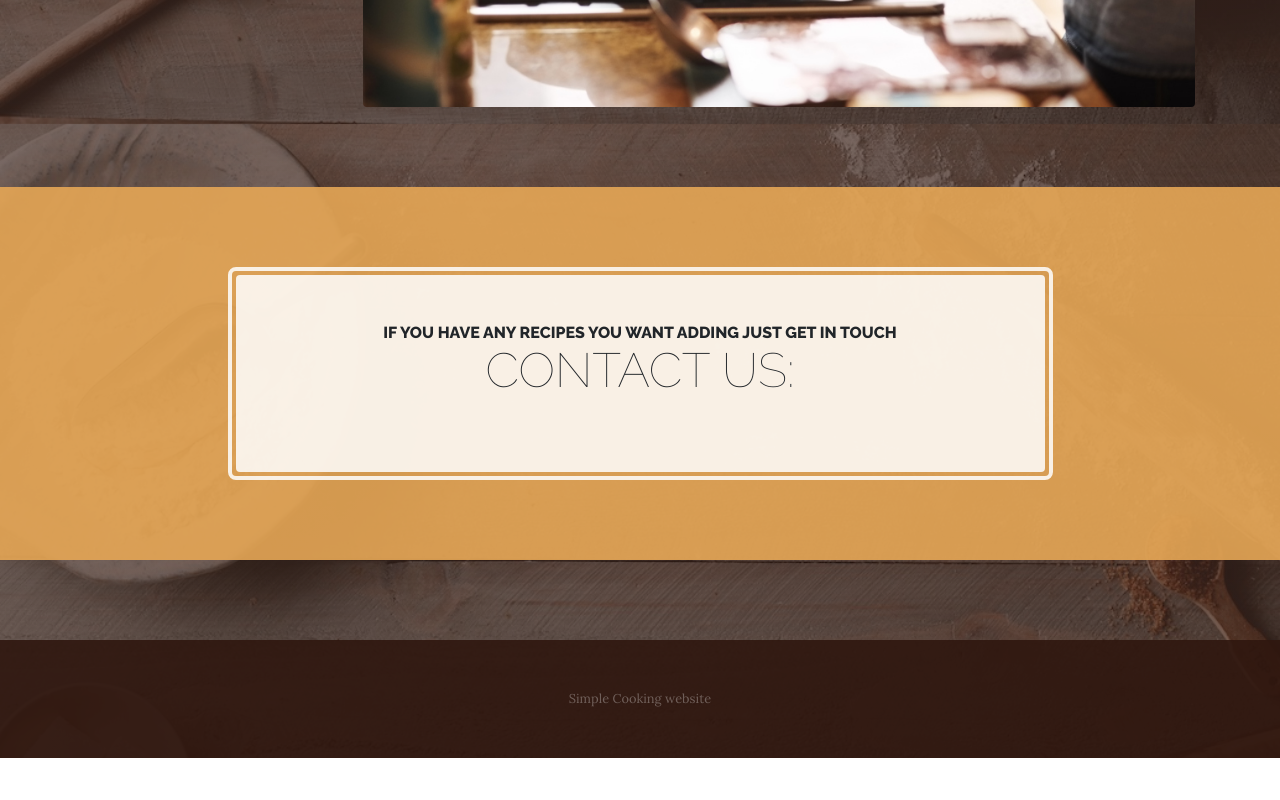
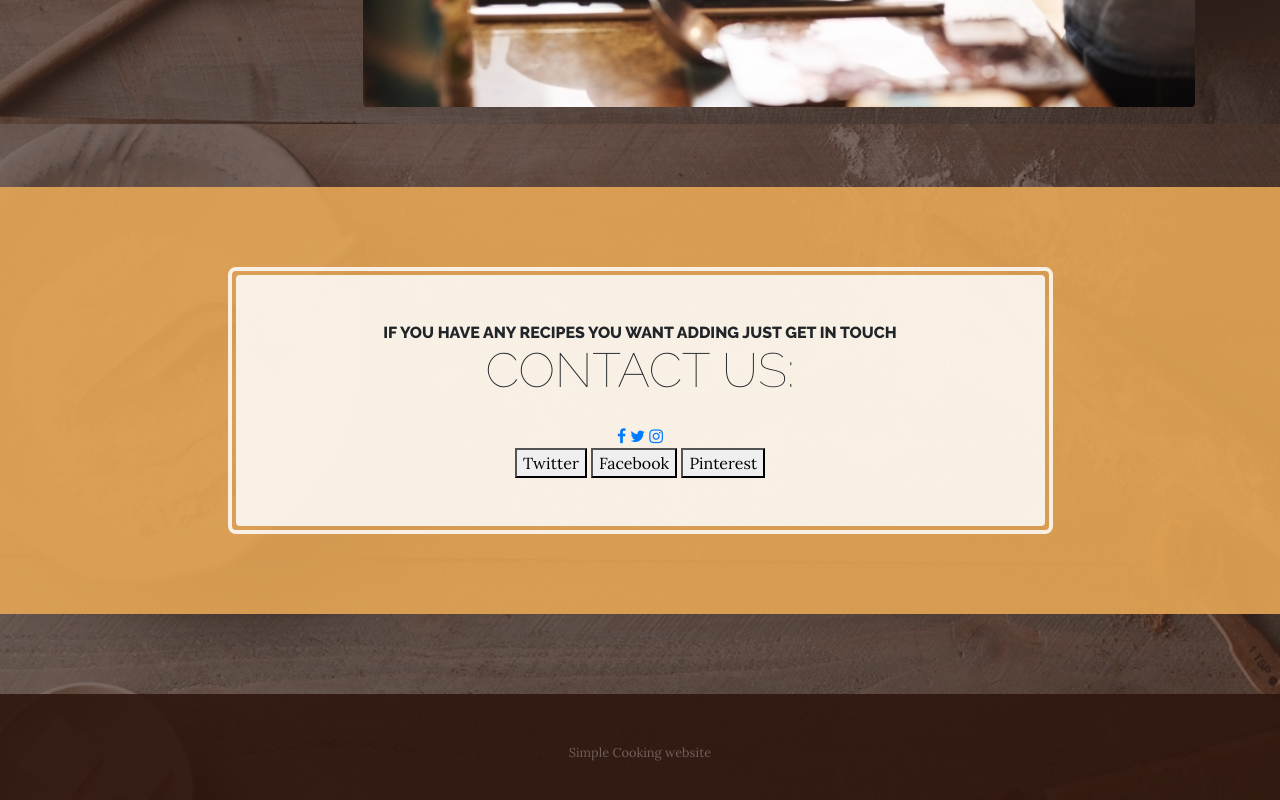
Before and after one commit to 1709330/Final-website, a website: page startbootstrap-business-casual-gh-pages/index.html in a window 1280 px wide. Shown: the part 832-1632 px from the top of the page. Before the commit the page ends 1590 px from the top, so only its background shows below. Drawn offline with Linux system fonts and the light colour scheme.

Commit message:
Social media buttons

```diff
--- a/startbootstrap-business-casual-gh-pages/css/business-casual.css
+++ b/startbootstrap-business-casual-gh-pages/css/business-casual.css
@@ -263,3 +263,25 @@ p {
 #gap {
   color: rgba(255, 255, 255, 0)
 }
+
+#social-buttons {
+  margin-top: 50px;
+}
+
+.fa-facebook {
+    padding: 20px;
+    font-size: 30px;
+    width: 50px;
+    text-align: center;
+    text-decoration: none;
+}
+
+
+.fa:hover {
+    opacity: 0.7;
+}
+
+.fa-facebook {
+    background: #3B5998;
+    color: white;
+  }
--- a/startbootstrap-business-casual-gh-pages/index.html
+++ b/startbootstrap-business-casual-gh-pages/index.html
@@ -74,6 +74,7 @@
       </div>
     </section>
 
+<div>
     <section class="page-section cta">
       <div class="container">
         <div class="row">
@@ -83,7 +84,24 @@
                 <span class="section-heading-upper">If you have any recipes you want adding just get in touch</span>
                   <span class="section-heading-lower">Contact us:</span>
               </h2>
+<div>
+  <head>
+<link rel="stylesheet" href="https://cdnjs.cloudflare.com/ajax/libs/font-awesome/4.7.0/css/font-awesome.min.css">
+</head>
+<a href="https://en-gb.facebook.com/" class="fa fa-facebook"></a>
+<a href="https://twitter.com/login?lang=en-gb" class="fa fa-twitter"></a>
+<a href="https://www.instagram.com/accounts/login/?hl=en" class="fa fa-instagram"></a>
+</div>
 
+        <div id=”social-buttons”>
+          <button class=”btn btn-lg btn-twitter”>Twitter</button>
+          <button class=”btn btn-lg btn-facebook”>Facebook</button>
+          <button class=”btn btn-lg btn-pinterest”>Pinterest</button>
+        </div>
+</div>
+
+
+              </div>
             </div>
           </div>
         </div>
```
Also changed, not shown: startbootstrap-business-casual-gh-pages/about.html (+1 -1 lines), startbootstrap-business-casual-gh-pages/products.html (+1 -1 lines), startbootstrap-business-casual-gh-pages/store.html (+1 -1 lines), startbootstrap-business-casual-gh-pages/img/facebook.jpg (added), startbootstrap-business-casual-gh-pages/img/instagram.jpg (added), startbootstrap-business-casual-gh-pages/img/twitter.jpg (added), 2 other files.
